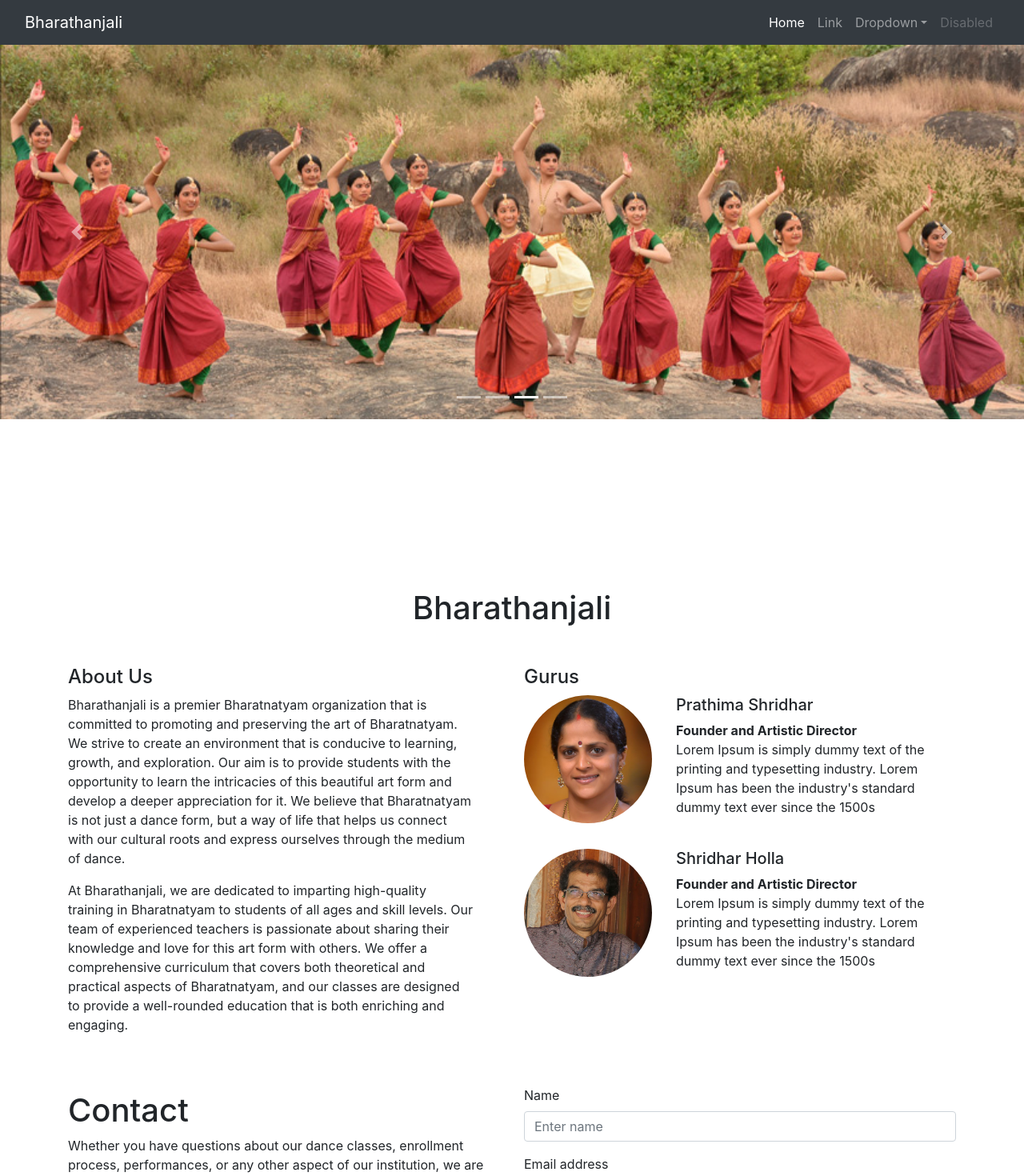
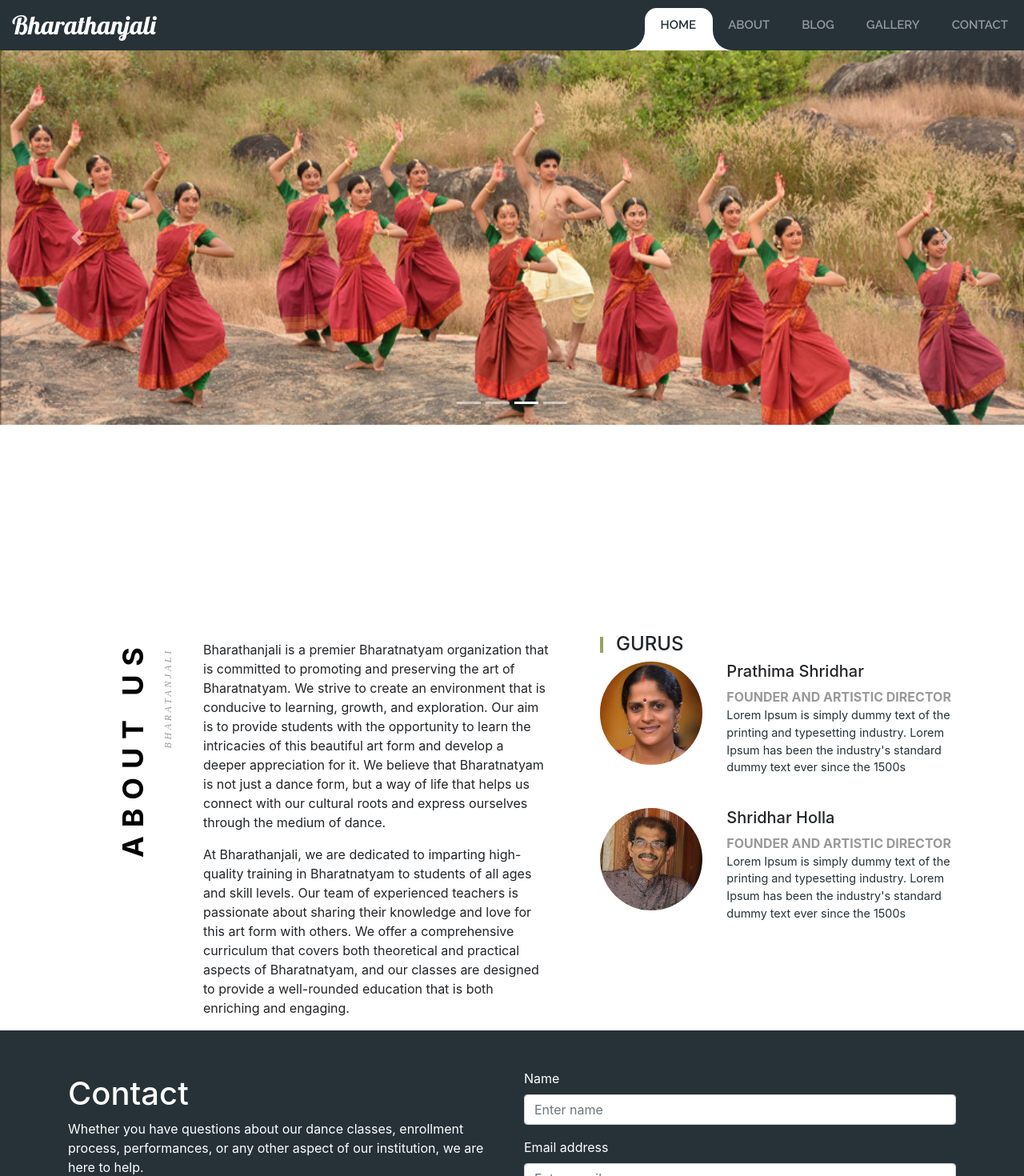
Before and after one commit to croctears/bharathanjali, a React (Create React App) app: page / in a window 1280 px wide. Shown: the top 1470 px of the page at 80% size. Built offline with nearby package versions, Linux system fonts and the light colour scheme.

Commit message:
changed the design of navbar and about page

```diff
--- a/public/index.html
+++ b/public/index.html
@@ -32,6 +32,7 @@
       href="https://fonts.googleapis.com/css2?family=Raleway:ital,wght@0,100;0,200;0,300;0,400;0,500;0,600;0,700;0,800;0,900;1,100;1,200;1,300;1,400;1,500;1,600;1,700;1,800;1,900&display=swap"
       rel="stylesheet"
     />
+    <link href="https://fonts.googleapis.com/css2?family=Lobster&display=swap" rel="stylesheet">
 
     <title>Bharathanjali - Imprints on the sands of Time</title>
   </head>
--- a/src/components/Navbar/index.js
+++ b/src/components/Navbar/index.js
@@ -1,71 +1,95 @@
 import React from 'react';
+import {useRef, useEffect} from 'react';
 import { brandName } from '../../constants/constants';
 
 import './style.css';
 
-export default function Navbar() {
+const Navbar = () => {
+  const navbarRef = useRef(null);
+
+  useEffect(() => {
+      const test = () => {
+          const tabsNewAnim = navbarRef.current.querySelector('#navbarSupportedContent');
+          const activeItemNewAnim = tabsNewAnim.querySelector('.active');
+          const activeWidthNewAnimHeight = activeItemNewAnim.clientHeight;
+          const activeWidthNewAnimWidth = activeItemNewAnim.clientWidth;
+          const itemPosNewAnimTop = activeItemNewAnim.offsetTop;
+          const itemPosNewAnimLeft = activeItemNewAnim.offsetLeft;
+
+          document.querySelector(".hori-selector").style.cssText = `
+              top: ${itemPosNewAnimTop}px;
+              left: ${itemPosNewAnimLeft}px;
+              height: ${activeWidthNewAnimHeight}px;
+              width: ${activeWidthNewAnimWidth}px;
+          `;
+
+          tabsNewAnim.addEventListener("click", (e) => {
+              if (e.target.tagName === 'A') {
+                  tabsNewAnim.querySelectorAll('li').forEach(li => li.classList.remove("active"));
+                  e.target.parentNode.classList.add('active');
+                  const activeWidthNewAnimHeight = e.target.clientHeight;
+                  const activeWidthNewAnimWidth = e.target.clientWidth;
+                  const itemPosNewAnimTop = e.target.offsetTop;
+                  const itemPosNewAnimLeft = e.target.offsetLeft;
+                  document.querySelector(".hori-selector").style.cssText = `
+                      top: ${itemPosNewAnimTop}px;
+                      left: ${itemPosNewAnimLeft}px;
+                      height: ${activeWidthNewAnimHeight}px;
+                      width: ${activeWidthNewAnimWidth}px;
+                  `;
+              }
+          });
+      };
+
+      setTimeout(test, 0);
+      window.addEventListener('resize', () => setTimeout(test, 500));
+
+      const toggler = navbarRef.current.querySelector(".navbar-toggler");
+      toggler.addEventListener('click', () => {
+          const collapse = navbarRef.current.querySelector(".navbar-collapse");
+          const display = getComputedStyle(collapse).display;
+          if (display === "none") {
+              collapse.style.display = "block";
+          } else {
+              collapse.style.display = "none";
+          }
+          setTimeout(test, 0);
+      });
+
+      return () => {
+          window.removeEventListener('resize', test);
+      };
+  }, []);
+
   return (
-    <div>
-      <nav className="navbar navbar-expand-lg navbar-dark bg-dark">
-        <div className="container-fluid">
-          <a className="navbar-brand" href="#">
-            { brandName }
-          </a>
-          <button
-            className="navbar-toggler"
-            type="button"
-            data-toggle="collapse"
-            data-target="#navbarSupportedContent"
-            aria-controls="navbarSupportedContent"
-            aria-expanded="false"
-            aria-label="Toggle navigation"
-          >
-            <span className="navbar-toggler-icon"></span>
-          </button>
+    <nav class="navbar navbar-expand-custom navbar-mainbg" ref={navbarRef}>
+        <a class="navbar-brand navbar-logo" href="#">Bharathanjali</a>
+        <button class="navbar-toggler" type="button" aria-controls="navbarSupportedContent" aria-expanded="false" aria-label="Toggle navigation">
+        <i class="fas fa-bars text-white"></i>
+        </button>
+        <div class="collapse navbar-collapse" id="navbarSupportedContent">
+            <ul class="navbar-nav ml-auto">
+                <div class="hori-selector"><div class="left"></div><div class="right"></div></div>
+                <li class="nav-item active">
+                    <a class="nav-link" href="#">Home</a>
+                </li>
+                <li class="nav-item">
+                    <a class="nav-link" href="#about">About</a>
+                </li>
+                <li class="nav-item">
+                    <a class="nav-link" href="javascript:void(0);">Blog</a>
+                </li>
+                <li class="nav-item">
+                    <a class="nav-link" href="javascript:void(0);">Gallery</a>
+                </li>
+                <li class="nav-item">
+                    <a class="nav-link" href="#contact">Contact</a>
+                </li>
 
-          <div className="collapse navbar-collapse" id="navbarSupportedContent">
-            <ul className="navbar-nav ml-auto">
-              <li className="nav-item active">
-                <a className="nav-link" href="#">
-                  Home <span className="sr-only">(current)</span>
-                </a>
-              </li>
-              <li className="nav-item">
-                <a className="nav-link" href="#">
-                  Link
-                </a>
-              </li>
-              <li className="nav-item dropdown">
-                <a
-                  className="nav-link dropdown-toggle"
-                  href="#"
-                  id="navbarDropdown"
-                  role="button"
-                  data-toggle="dropdown"
-                  aria-expanded="false"
-                >
-                  Dropdown
-                </a>
-                <div className="dropdown-menu" aria-labelledby="navbarDropdown">
-                  <a className="dropdown-item" href="#">
-                    Action
-                  </a>
-                  <a className="dropdown-item" href="#">
-                    Another action
-                  </a>
-                  <div className="dropdown-divider"></div>
-                  <a className="dropdown-item" href="#">
-                    Something else here
-                  </a>
-                </div>
-              </li>
-              <li className="nav-item">
-                <a className="nav-link disabled">Disabled</a>
-              </li>
             </ul>
-          </div>
         </div>
-      </nav>
-    </div>
+    </nav>
   );
 }
+
+export default Navbar;
--- a/src/components/Navbar/style.css
+++ b/src/components/Navbar/style.css
@@ -1,3 +1,188 @@
-.bg-dark {
+/* .bg-dark {
     background-color: #000 !important;
 }
+ */
+
+ /* @import url('https://fonts.googleapis.com/css?family=Roboto'); */
+
+/* body{
+	font-family: 'Roboto', sans-serif;
+}
+* {
+	margin: 0;
+	padding: 0;
+}
+i {
+	margin-right: 10px;
+} */
+/*----------bootstrap-navbar-css------------*/
+
+.navbar {
+    padding: 0px !important;
+    font-family: 'Raleway', sans-serif;
+    font-weight: 600;
+    text-transform: uppercase;
+}
+
+.navbar-logo{
+	padding: 15px;
+	color: white !important;
+    font-family: 'Lobster', cursive;
+    font-size: 2em !important;
+    text-transform: capitalize !important;
+    font-weight: 500;
+}
+.navbar-mainbg{
+	background-color: #263238;
+	padding: 0px;
+}
+
+#navbarSupportedContent{
+	overflow: hidden;
+	position: relative;
+}
+
+#navbarSupportedContent ul{
+	padding: 0px;
+	margin: 0px;
+}
+#navbarSupportedContent ul li a i{
+	margin-right: 10px;
+}
+#navbarSupportedContent li {
+	list-style-type: none;
+	float: left;
+}
+#navbarSupportedContent ul li a{
+	color: rgba(255,255,255,0.5);
+    text-decoration: none;
+    font-size: 15px;
+    display: block;
+    padding: 20px 20px;
+    transition-duration:0.6s;
+	transition-timing-function: cubic-bezier(0.68, -0.55, 0.265, 1.55);
+    position: relative;
+}
+#navbarSupportedContent>ul>li.active>a{
+	color: #263238;
+	background-color: transparent;
+	transition: all 0.7s;
+}
+#navbarSupportedContent a:not(:only-child):after {
+	content: "\f105";
+	position: absolute;
+	right: 20px;
+	top: 10px;
+	font-size: 14px;
+	font-family: "Font Awesome 5 Free";
+	display: inline-block;
+	padding-right: 3px;
+	vertical-align: middle;
+	font-weight: 900;
+	transition: 0.5s;
+}
+#navbarSupportedContent .active>a:not(:only-child):after {
+	transform: rotate(90deg);
+}
+
+.hori-selector{
+	display:inline-block;
+	position:absolute;
+	height: 100%;
+	top: 0px;
+	left: 0px;
+	transition-duration:0.6s;
+	transition-timing-function: cubic-bezier(0.68, -0.55, 0.265, 1.55);
+	background-color: #fff;
+	border-top-left-radius: 15px;
+	border-top-right-radius: 15px;
+	margin-top: 10px;
+}
+
+.hori-selector .right,
+.hori-selector .left{
+	position: absolute;
+	width: 25px;
+	height: 25px;
+	background-color: #fff;
+	bottom: 10px;
+}
+.hori-selector .right{
+	right: -25px;
+}
+.hori-selector .left{
+	left: -25px;
+}
+.hori-selector .right:before,
+.hori-selector .left:before{
+	content: '';
+    position: absolute;
+    width: 50px;
+    height: 50px;
+    border-radius: 50%;
+    background-color: #263238;
+}
+.hori-selector .right:before{
+	bottom: 0;
+    right: -25px;
+}
+.hori-selector .left:before{
+	bottom: 0;
+    left: -25px;
+}
+
+
+@media(min-width: 992px){
+	.navbar-expand-custom {
+	    -ms-flex-flow: row nowrap;
+	    flex-flow: row nowrap;
+	    -ms-flex-pack: start;
+	    justify-content: flex-start;
+	}
+	.navbar-expand-custom .navbar-nav {
+	    -ms-flex-direction: row;
+	    flex-direction: row;
+	}
+	.navbar-expand-custom .navbar-toggler {
+	    display: none;
+	}
+	.navbar-expand-custom .navbar-collapse {
+	    display: -ms-flexbox!important;
+	    display: flex!important;
+	    -ms-flex-preferred-size: auto;
+	    flex-basis: auto;
+	}
+}
+
+
+@media (max-width: 991px){
+	#navbarSupportedContent ul li a{
+		padding: 12px 30px;
+	}
+	.hori-selector{
+		margin-top: 0px;
+		margin-left: 10px;
+		border-radius: 0;
+		border-top-left-radius: 25px;
+		border-bottom-left-radius: 25px;
+	}
+	.hori-selector .left,
+	.hori-selector .right{
+		right: 10px;
+	}
+	.hori-selector .left{
+		top: -25px;
+		left: auto;
+	}
+	.hori-selector .right{
+		bottom: -25px;
+	}
+	.hori-selector .left:before{
+		left: -25px;
+		top: -25px;
+	}
+	.hori-selector .right:before{
+		bottom: -25px;
+		left: -25px;
+	}
+}
--- a/src/sections/About/index.js
+++ b/src/sections/About/index.js
@@ -4,26 +4,32 @@ import './style.css';
 class About extends React.Component {
   render() {
     return (
-      <div>
-        <h1 className='text-center mb-5'>Bharathanjali</h1>
+      <div id='about'>
+        {/* <h1 className='text-center mb-5'>Bharathanjali</h1> */}
         <div className='container'>
             <div className='row'>
-                <div className='col-md-6 col-lg-6 col-12 pr-5'>
-                    <h4>About Us</h4>
-                    <p>Bharathanjali is a premier Bharatnatyam organization that is committed to promoting and preserving the art of Bharatnatyam. We strive to create an environment that is conducive to learning, growth, and exploration. Our aim is to provide students with the opportunity to learn the intricacies of this beautiful art form and develop a deeper appreciation for it. We believe that Bharatnatyam is not just a dance form, but a way of life that helps us connect with our cultural roots and express ourselves through the medium of dance.</p>
 
-                    <p>At Bharathanjali, we are dedicated to imparting high-quality training in Bharatnatyam to students of all ages and skill levels. Our team of experienced teachers is passionate about sharing their knowledge and love for this art form with others. We offer a comprehensive curriculum that covers both theoretical and practical aspects of Bharatnatyam, and our classes are designed to provide a well-rounded education that is both enriching and engaging.</p>
+                <div className='col-md-7 col-lg-7 col-12 pr-5'>
+                    <div class="historyContent text-left">
+                        <div class="titleArea text-right">
+                            <h1 class="commonTittle">About Us</h1>
+                            <p class="subTitle">Bharatanjali</p>
+                        </div>
+                        <p>Bharathanjali is a premier Bharatnatyam organization that is committed to promoting and preserving the art of Bharatnatyam. We strive to create an environment that is conducive to learning, growth, and exploration. Our aim is to provide students with the opportunity to learn the intricacies of this beautiful art form and develop a deeper appreciation for it. We believe that Bharatnatyam is not just a dance form, but a way of life that helps us connect with our cultural roots and express ourselves through the medium of dance.</p>
+
+                        <p>At Bharathanjali, we are dedicated to imparting high-quality training in Bharatnatyam to students of all ages and skill levels. Our team of experienced teachers is passionate about sharing their knowledge and love for this art form with others. We offer a comprehensive curriculum that covers both theoretical and practical aspects of Bharatnatyam, and our classes are designed to provide a well-rounded education that is both enriching and engaging.</p>
+                    </div>
                 </div>
-                <div className='col-md-5 col-lg-6 col-12  gurus-section'>
-                    <h4>Gurus</h4>
+                <div className='col-md-5 col-lg-5 col-12  gurus-section pt-5'>
+                    <h4 className='guru-section-title'>GURUS</h4>
                     <div className='row'>
                         <div className='col-4'>
                             <img src='/images/gurus/2.jpg' alt='Prathima Shridhar' className='img-fluid' />
                         </div>
                         <div className='col-8'>
                             <h5>Prathima Shridhar</h5>
-                            <p className='mb-0 font-weight-bold'>Founder and Artistic Director</p>
-                            <p>Lorem Ipsum is simply dummy text of the printing and typesetting industry. Lorem Ipsum has been the industry's standard dummy text ever since the 1500s</p>
+                            <p className='mb-0 font-weight-bold guru-title'>Founder and Artistic Director</p>
+                            <p className='about-guru'>Lorem Ipsum is simply dummy text of the printing and typesetting industry. Lorem Ipsum has been the industry's standard dummy text ever since the 1500s</p>
                         </div>
                     </div>
 
@@ -33,8 +39,8 @@ class About extends React.Component {
                         </div>
                         <div className='col-8'>
                             <h5>Shridhar Holla</h5>
-                            <p className='mb-0 font-weight-bold'>Founder and Artistic Director</p>
-                            <p>Lorem Ipsum is simply dummy text of the printing and typesetting industry. Lorem Ipsum has been the industry's standard dummy text ever since the 1500s</p>
+                            <p className='mb-0 font-weight-bold guru-title'>Founder and Artistic Director</p>
+                            <p className='about-guru'>Lorem Ipsum is simply dummy text of the printing and typesetting industry. Lorem Ipsum has been the industry's standard dummy text ever since the 1500s</p>
                         </div>
                     </div>
                 </div>
--- a/src/sections/About/style.css
+++ b/src/sections/About/style.css
@@ -1,3 +1,73 @@
 .gurus-section img {
     border-radius: 50%;
 }
+
+.heading-col {
+    position: relative;
+}
+
+.historyContent {
+    padding-left: 169px;
+    position: relative;
+    margin-top: 57px;
+}
+
+.titleArea {
+    display: table;
+    left: -32px;
+    margin: auto;
+    position: absolute;
+    top: 90px;
+    -webkit-transform: rotate(-90deg);
+    -ms-transform: rotate(-90deg);
+    -moz-transform: rotate(-90deg);
+    -o-transform: rotate(-90deg);
+    transform: rotate(-90deg);
+    width: auto;
+}
+
+.commonTittle {
+    color: #000000;
+    font-size: 36px;
+    letter-spacing: 10.8px;
+    padding-bottom: 5px;
+    text-transform: uppercase;
+    font-weight: 700;
+}
+
+.subTitle {
+    font-size: 12px;
+    font-style: italic;
+    text-transform: uppercase;
+    letter-spacing: 3.6px;
+    font-weight: 400;
+    font-family: 'Merriweather', serif;
+    padding-right: 12px;
+    color: #999999;
+}
+
+.guru-section-title {
+    padding-left: 20px;
+    position: relative;
+}
+
+
+.guru-section-title:before {
+    position: absolute;
+    left: 0px;
+    top: 5px;
+    height: calc(100% - 8px);
+    width: 4px;
+    background: #95a55e;
+    content: "";
+}
+
+.guru-title {
+    text-transform: uppercase;
+    color: #999999;
+}
+
+.about-guru {
+    color: #263238;
+    font-size: 0.9em;
+}
--- a/src/sections/Contact/index.js
+++ b/src/sections/Contact/index.js
@@ -1,8 +1,9 @@
 import React, { Component } from 'react';
+import './style.css';
 
 export default class Contact extends Component {
   render() {
-    return (<div>
+    return (<div id="contact">
       <div className='container pt-5'>
 
 
--- /dev/null
+++ b/src/sections/Contact/style.css
@@ -0,0 +1,4 @@
+#contact {
+    background: #263238 !important;
+    color: white;
+}
```
